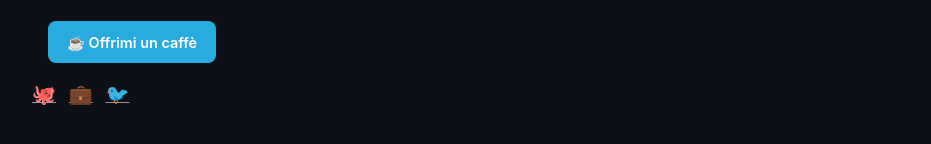
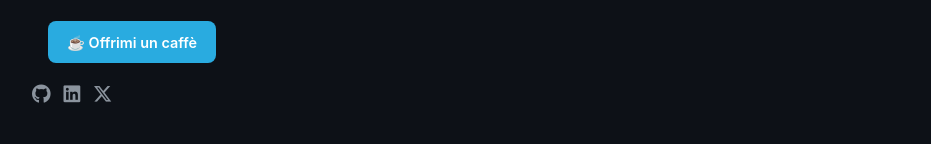
Before and after one commit to DemPago/DemPago.github.io, a Jekyll site: the page built from index.md, in a window 1280 px wide. Shown: the part 294-438 px from the top of the page, without its empty margins (174-1105 px from the left). Built offline with Jekyll 4.4.1, drawn with Linux system fonts in a browser that asks for light colours.

Commit message:
Add Font Awesome icons for social links

```diff
--- a/_layouts/default.html
+++ b/_layouts/default.html
@@ -4,6 +4,7 @@
   <meta charset="UTF-8">
   <meta name="viewport" content="width=device-width, initial-scale=1.0">
   <title>{{ page.title }}</title>
+  <link rel="stylesheet" href="https://cdnjs.cloudflare.com/ajax/libs/font-awesome/6.5.1/css/all.min.css">
   <style>
     :root {
       --bg: #0d1117;
@@ -307,9 +308,9 @@
         ☕ Offrimi un caffè
       </a>
       <div class="social-links">
-        <a href="https://github.com/DemPago" target="_blank" title="GitHub">🐙</a>
-        <a href="https://linkedin.com/in/demetrio-ferraro" target="_blank" title="LinkedIn">💼</a>
-        <a href="https://twitter.com" target="_blank" title="Twitter/X">🐦</a>
+        <a href="https://github.com/DemPago" target="_blank" title="GitHub"><i class="fab fa-github"></i></a>
+        <a href="https://linkedin.com/in/demetrio-ferraro" target="_blank" title="LinkedIn"><i class="fab fa-linkedin"></i></a>
+        <a href="https://twitter.com" target="_blank" title="Twitter/X"><i class="fab fa-x-twitter"></i></a>
       </div>
     </aside>
     <main class="main-content">
```
